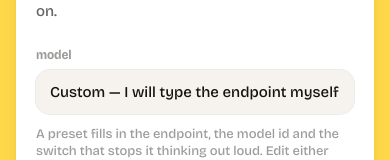
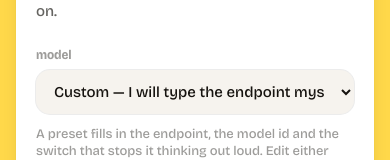
Before and after one commit to adongshaln/draw-and-models-guess, a Next.js app: page / in a window 390 px wide. Shown: the part 215-375 px from the top of the page. Built offline with nearby package versions, Linux system fonts and the light colour scheme.

Commit message:
Keep the native select arrow and let the header wrap on phones

```diff
--- a/app/page.tsx
+++ b/app/page.tsx
@@ -131,7 +131,7 @@ export default function Home() {
         <div className="mt-5 flex flex-col gap-3">
           <label className="block">
             <span className="tx-label text-ink-3">model</span>
-            <select className={`${FIELD} mt-1 appearance-none`} value={preset?.key ?? ""} onChange={(e) => pick(e.target.value)}>
+            <select className={`${FIELD} mt-1`} value={preset?.key ?? ""} onChange={(e) => pick(e.target.value)}>
               <option value="">Custom — I will type the endpoint myself</option>
               {PRESETS.map((p) => (
                 <option key={p.key} value={p.key}>
--- a/components/RoomView.tsx
+++ b/components/RoomView.tsx
@@ -372,7 +372,7 @@ export function RoomView({ code }: { code: string }) {
       ) : (
         <div className="grid flex-1 items-start gap-3 lg:grid-cols-[minmax(0,1fr)_380px]">
           <section className="flex flex-col items-center gap-3">
-            <div className="flex w-full items-center justify-between gap-3 px-1">
+            <div className="flex w-full flex-wrap items-center justify-between gap-2 px-1">
               <div className="min-w-0">
                 <p className="tx-label text-ink-3">
                   {room.phase === "over" ? "final" : `round ${room.round} of ${room.totalRounds}`}
```
